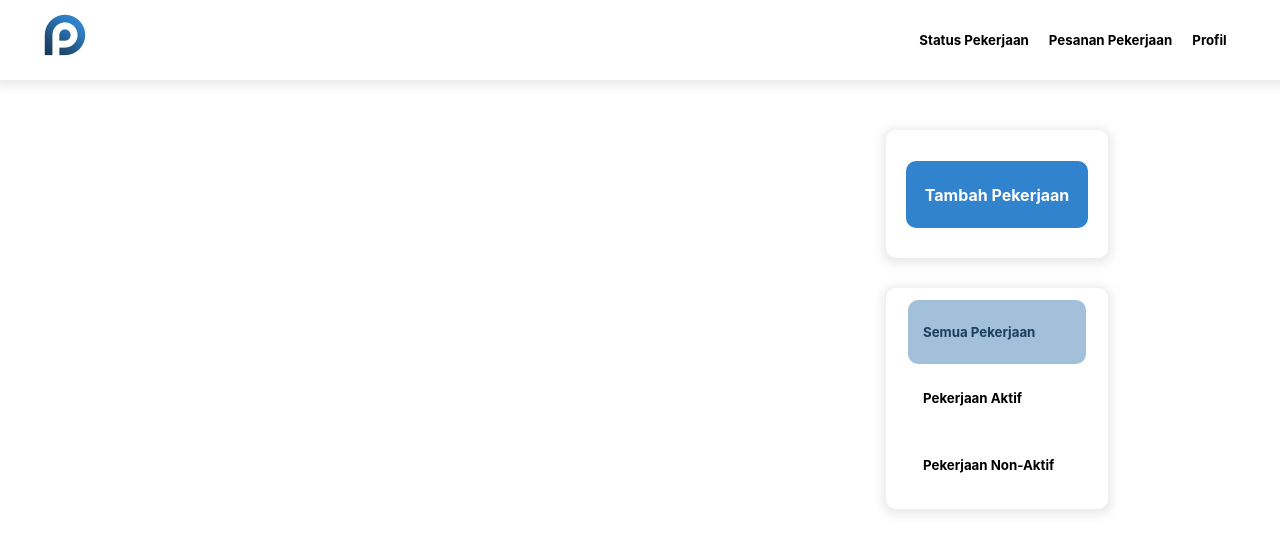
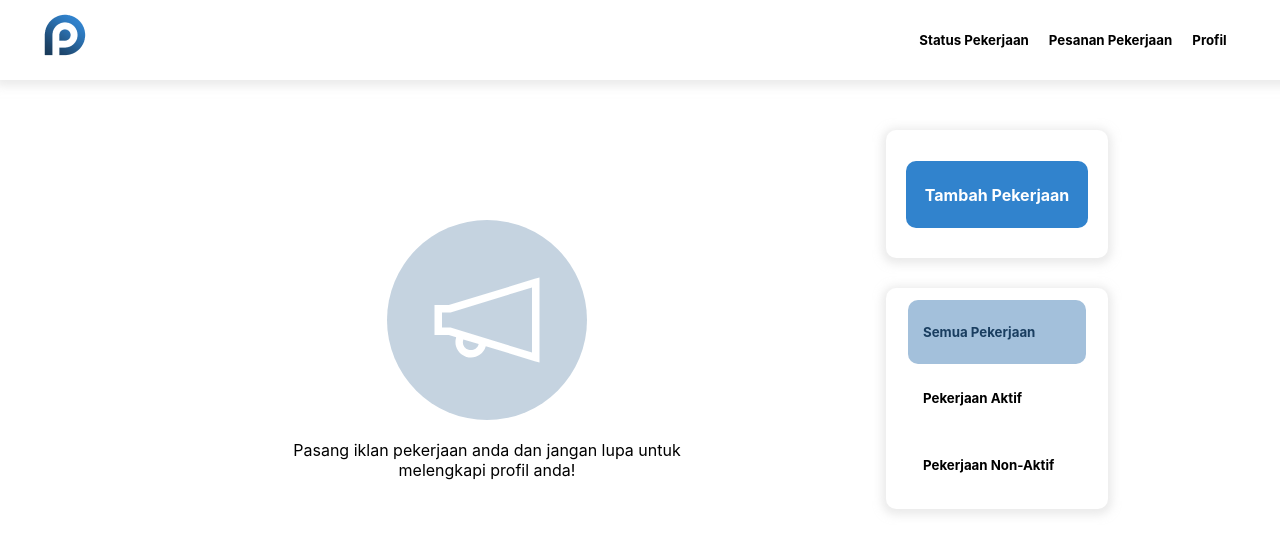
Before and after one commit to bernardadhitya/gig-job-react, a React (Create React App) app: page /service in a window 1280 px wide. Shown: the top 552 px of the page. Built offline with nearby package versions, Linux system fonts and the light colour scheme.

Commit message:
[Bernard] Add placeholders to handle empty lists

```diff
--- /dev/null
+++ b/src/Assets/icons/IconEmpty.js
@@ -0,0 +1,22 @@
+import * as React from "react"
+
+const IconEmpty = (props) => {
+  return (
+    <svg
+      width={200}
+      height={200}
+      viewBox="0 0 200 200"
+      fill="none"
+      xmlns="http://www.w3.org/2000/svg"
+      {...props}
+    >
+      <circle cx={100} cy={100} r={100} fill="#C5D3E0" />
+      <path
+        d="M152.5 57.46l-4.8 1.407-85.905 26.134H47.5v30h14.299l7.38 2.227-.113.349v.12c-2.407 7.92 2.052 16.725 10.313 19.215.037.011.082-.011.112 0 7.962 2.419 16.774-1.987 19.223-10.312l.112-.353 48.874 14.888 4.8 1.402V57.461zM145 67.54v64.921l-81.45-24.848-.461-.112H55v-15h8.085l.469-.113L145 67.538v.003zm-68.674 51.912l15.353 4.575-.113.349v.112c-1.29 4.388-5.947 6.533-9.96 5.277-4.387-1.287-6.645-5.828-5.392-9.844v-.113l.112-.356z"
+        fill="#fff"
+      />
+    </svg>
+  )
+}
+
+export default IconEmpty
--- a/src/Containers/BusinessOrdersPage/BusinessOrdersPage.js
+++ b/src/Containers/BusinessOrdersPage/BusinessOrdersPage.js
@@ -5,6 +5,7 @@ import OrderCard from '../../Components/OrderCard/OrderCard';
 import FilterSection from '../../Components/FilterSection/FilterSection';
 import { useLocation } from 'react-router';
 import MuiAlert from '@material-ui/lab/Alert';
+import IconEmpty from '../../Assets/icons/IconEmpty';
 
 const BusinessOrdersPage = () => {
   const [requests, setRequests] = useState([]);
@@ -46,7 +47,22 @@ const BusinessOrdersPage = () => {
       <Grid container spacing={3}>
         <Grid item xs={1}></Grid>
         <Grid item xs={6}>
-          {renderRequestCards()}
+          {
+            requests.length > 0 ?
+              renderRequestCards() :
+              <div style={{
+                marginTop: '120px',
+                textAlign: 'center',
+                alignItems: 'center',
+                paddingLeft: '100px',
+                paddingRight: '100px',
+              }}>
+                <IconEmpty/>
+                <p>
+                  Belum ada pekerjaan yang anda pesan saat ini. Silahkan memesan dari beranda utama kami
+                </p>
+              </div>
+          }
         </Grid>
         <Grid item xs={4}>
           <FilterSection
--- a/src/Containers/BusinessWishlishPage/BusinessWishlistPage.js
+++ b/src/Containers/BusinessWishlishPage/BusinessWishlistPage.js
@@ -1,6 +1,7 @@
 import { Grid } from '@material-ui/core';
 import React, {useState, useEffect} from 'react';
 import { useHistory } from 'react-router';
+import IconEmpty from '../../Assets/icons/IconEmpty';
 import { formattedCurrency, formattedDescription } from '../../Constants/format';
 import { getAllJobs, getAllJobsInWishlist, getImageByJobId } from '../../firebase';
 import './BusinessWishlistPage.css';
@@ -58,7 +59,23 @@ const BusinessWishlistPage = () => {
   return (
     <div style={{margin: '20px 40px'}}>
       <h1 style={{margin: '140px 0 0 40px'}}>Favorit</h1>
-      {renderJobCards()}
+      {
+        jobs.length > 0 ?
+          renderJobCards() :
+          <div style={{
+            marginTop: '120px',
+            textAlign: 'center',
+            alignItems: 'center',
+            paddingLeft: '30%',
+            paddingRight: '30%',
+          }}>
+            <IconEmpty/>
+            <div style={{height: '20px'}}></div>
+            <p>
+            Anda belum menandai pekerjaan favorit anda.
+            </p>
+          </div>
+      }
     </div>
   )
 }
--- a/src/Containers/ServiceJobsPage/ServiceJobsPage.js
+++ b/src/Containers/ServiceJobsPage/ServiceJobsPage.js
@@ -5,6 +5,7 @@ import FilterJobs from '../../Components/FilterSection/FilterJobs';
 import JobCard from '../../Components/JobCard/JobCard';
 import MuiAlert from '@material-ui/lab/Alert';
 import { fetchCurrentUser, getJobsByCurrentUserIdAndStatus, updateJobPost } from '../../firebase';
+import IconEmpty from '../../Assets/icons/IconEmpty';
 
 const ServiceJobsPage = () => {
   const [jobs, setJobs] = useState([]);
@@ -51,7 +52,22 @@ const ServiceJobsPage = () => {
       <Grid container spacing={3}>
         <Grid item xs={1}></Grid>
         <Grid item xs={7}>
-          {renderJobs()}
+        {
+          jobs.length > 0 ?
+            renderJobs() :
+            <div style={{
+              marginTop: '120px',
+              textAlign: 'center',
+              alignItems: 'center',
+              paddingLeft: '150px',
+              paddingRight: '150px',
+            }}>
+              <IconEmpty/>
+              <p>
+              Pasang iklan pekerjaan anda dan jangan lupa untuk melengkapi profil anda!
+              </p>
+            </div>
+        }
         </Grid>
         <Grid item xs={3}>
           <div className='job-poster-user-card'>
```
